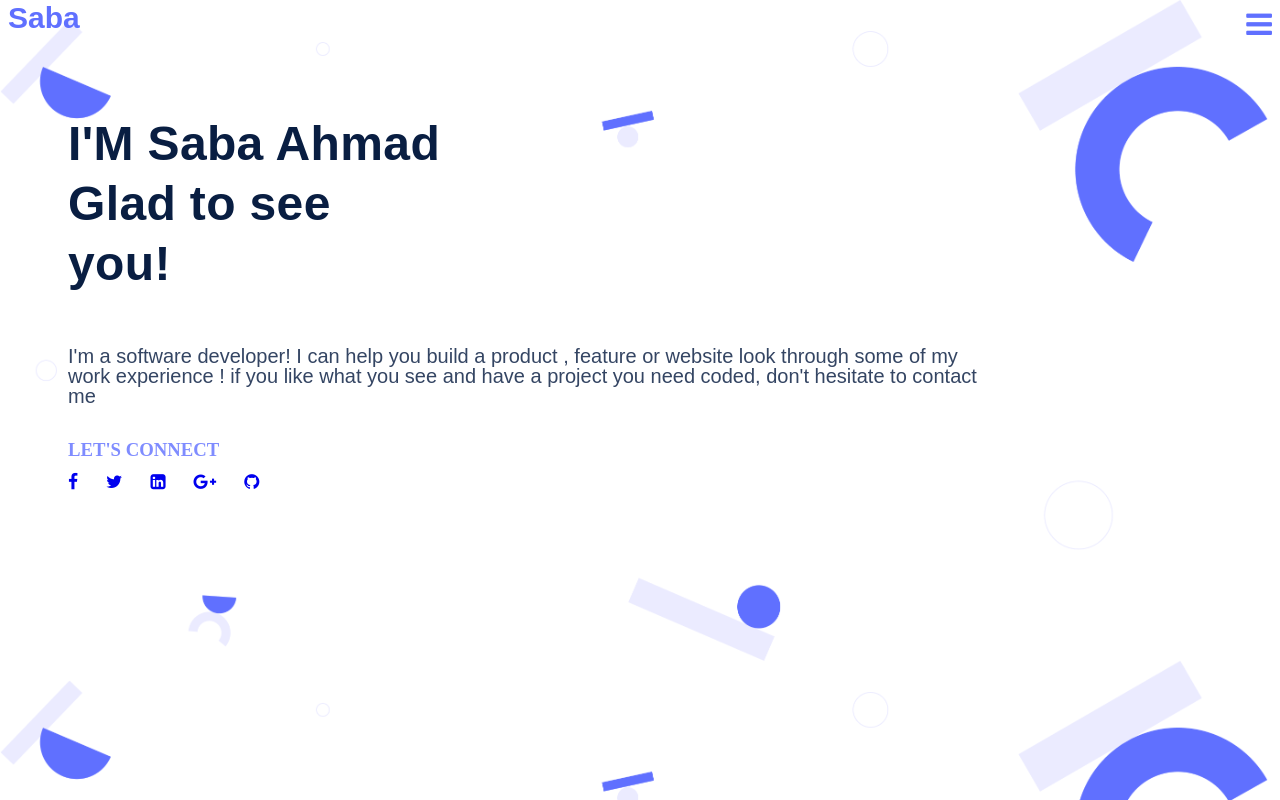
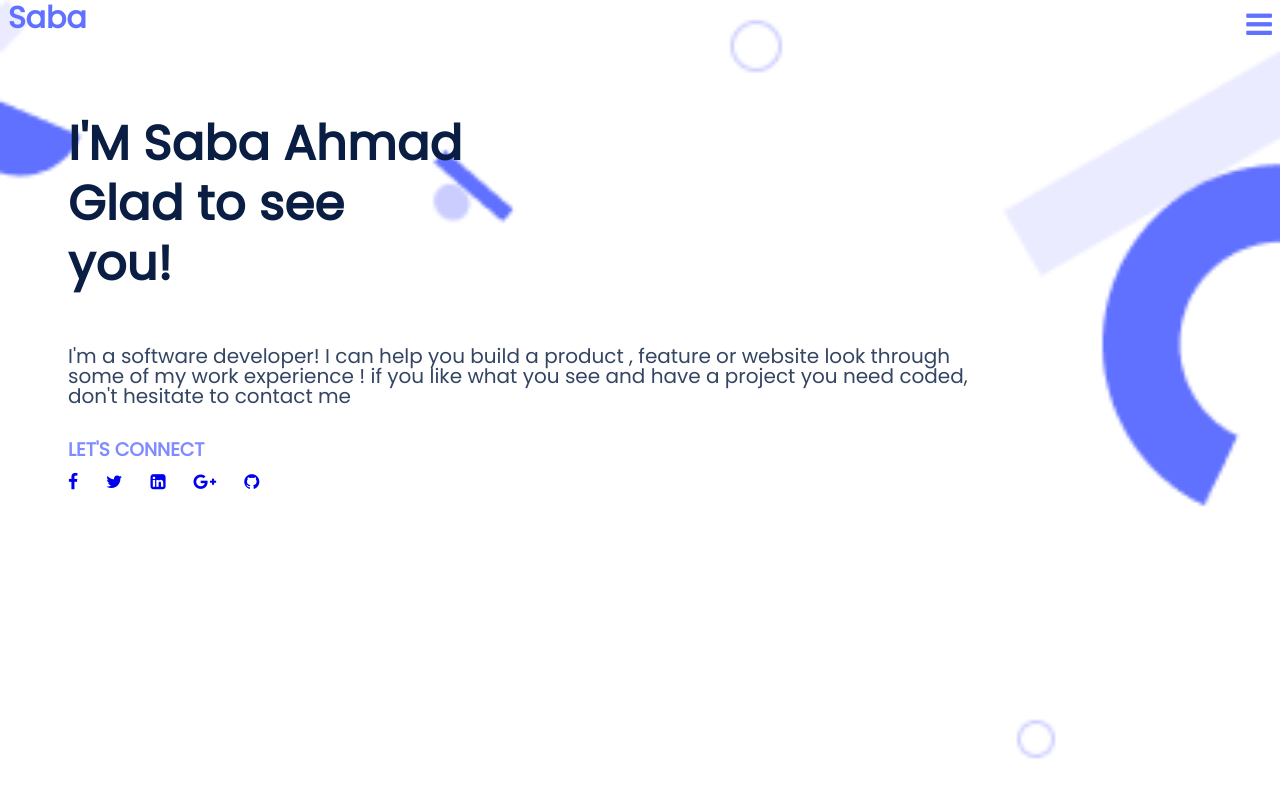
Before and after one commit to SabaAhmad404/mobile-portofolio, a website: page index.html in a window 1280 px wide. Drawn offline with Linux system fonts and the light colour scheme.

Commit message:
resolve error

```diff
--- a/index.html
+++ b/index.html
@@ -1,12 +1,15 @@
 <!DOCTYPE html>
 <html lang="en">
-<head>
+<head
     <meta charset="UTF-8">
     <meta http-equiv="X-UA-Compatible" content="IE=edge">
     <meta name="viewport" content="width=device-width, initial-scale=1.0">
     <link rel="stylesheet" href="style.css">
     <link rel="stylesheet" href="https://cdnjs.cloudflare.com/ajax/libs/font-awesome/4.7.0/css/font-awesome.min.css">
     <title>portofolio</title>
+    <link rel="preconnect" href="https://fonts.googleapis.com">
+<link rel="preconnect" href="https://fonts.gstatic.com" crossorigin>
+<link href="https://fonts.googleapis.com/css2?family=Poppins&display=swap" rel="stylesheet">
 </head>
 <body>
     <header>
--- a/style.css
+++ b/style.css
@@ -1,5 +1,5 @@
 body {
-  background-image: url("/image/picture.png");
+  background-image: url("/image/picturee.png");
   background-repeat: repeat;
   background-size: cover;
 }
@@ -10,7 +10,7 @@ body {
   color: #6070ff;
   font-size: 30px;
   font-weight: 700;
-  font-family: Arial, Helvetica, sans-serif;
+  font-family: 'Poppins', sans-serif;
   font-style: normal;
   display: flex;
   align-items: center;
@@ -33,7 +33,7 @@ h1 {
   padding-top: 40px;
   padding-left: 60px;
   font-size: 48px;
-  font-family: Arial, Helvetica, sans-serif;
+  font-family: 'Poppins', sans-serif;
   line-height: 60px;
   display: flex;
   align-items: center;
@@ -50,7 +50,7 @@ p {
   padding-left: 60px;
   color: #344563;
   font-size: 20px;
-  font-family: Arial, Helvetica, sans-serif;
+  font-family: 'Poppins', sans-serif;
   line-height: 20px;
   font-style: normal;
   flex-wrap: wrap;
@@ -77,7 +77,7 @@ p {
 .connect {
   color: #7f8cff;
   padding-left: 60px;
-  font-family: 'Times New Roman', Times, serif;
+  font-family: 'Poppins', sans-serif;
   font-style: normal;
   font-weight: 500;
   font-size: 16px;
```
Also changed, not shown: image/picturee.png (added).
